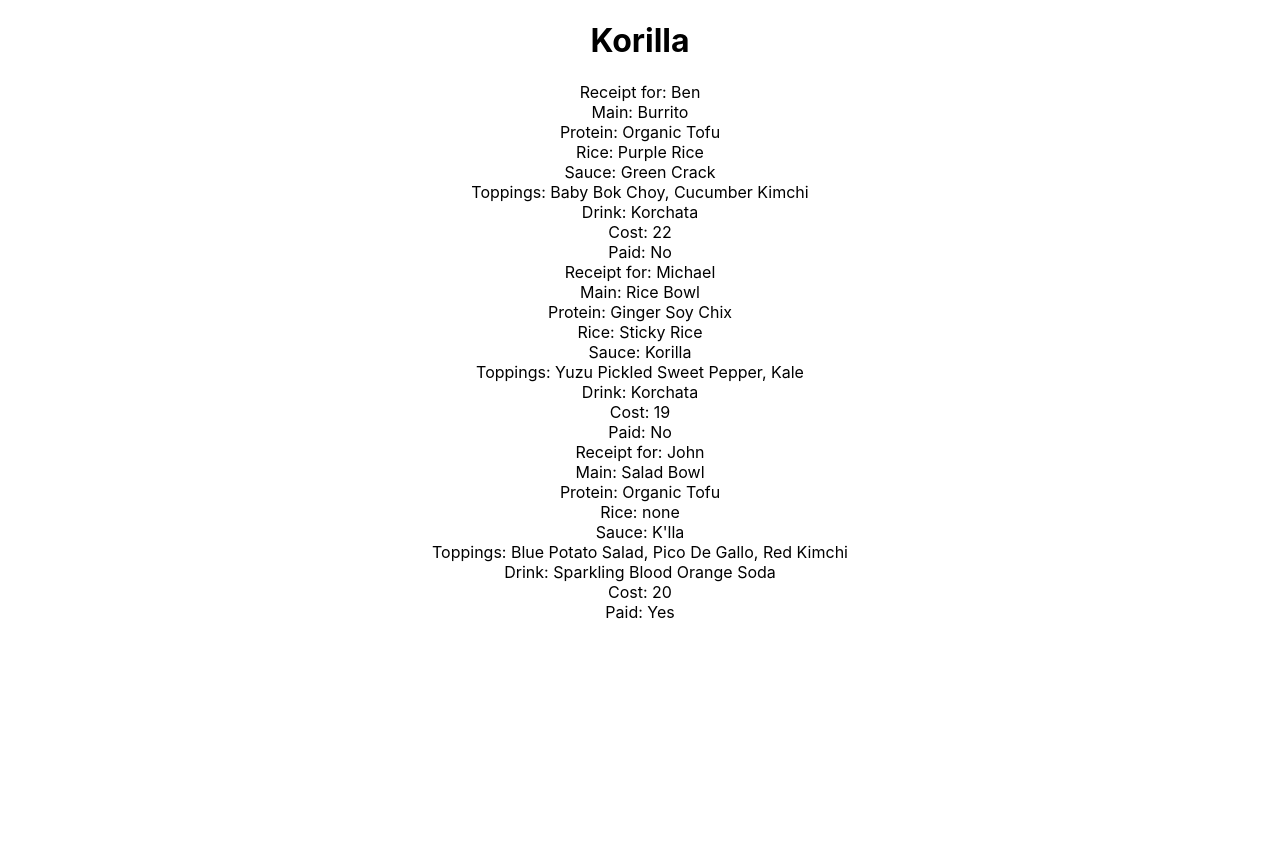
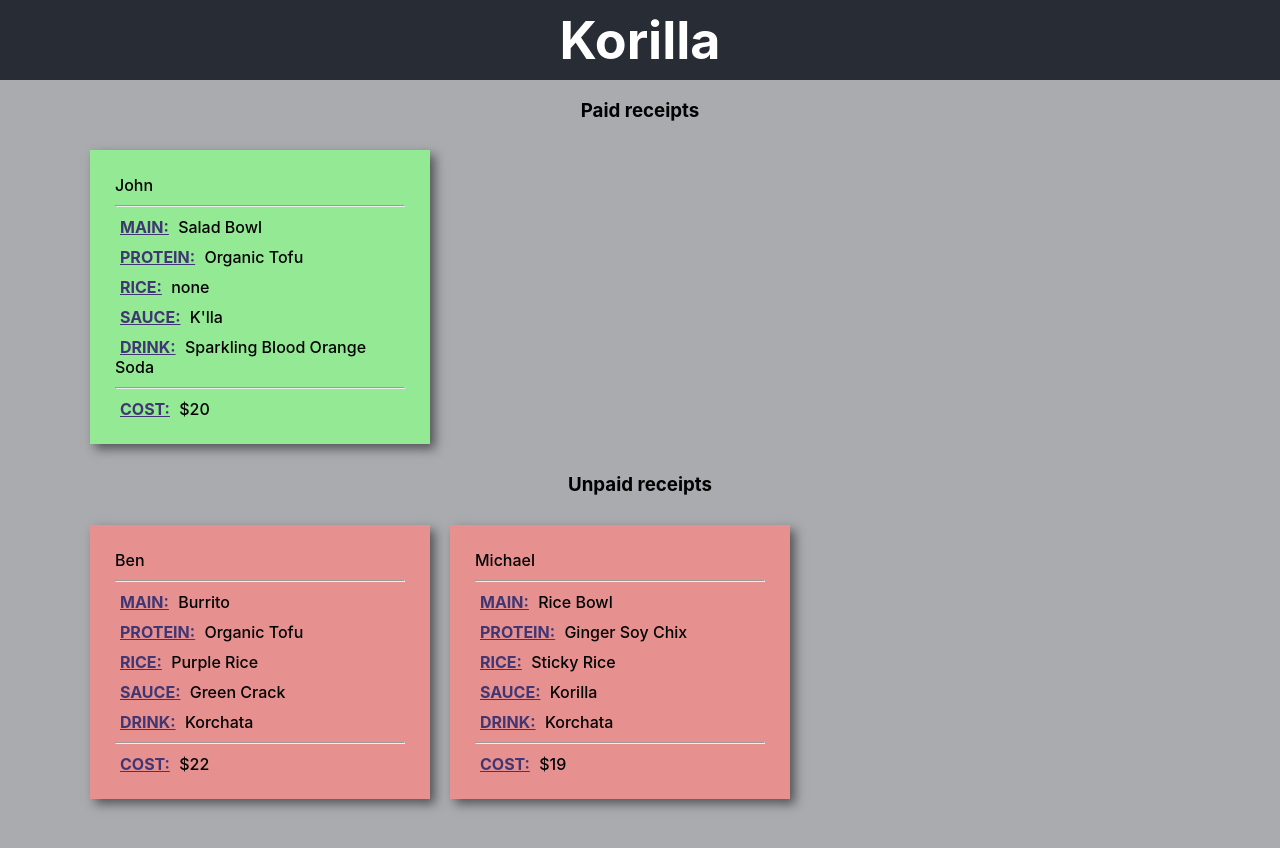
Before and after one commit to mike-gustafson/korilla-receipts, a React (Create React App) app in the folder korrilla/: page / in a window 1280 px wide. Shown: the top 848 px of the page. Before the commit the page ends 800 px from the top, so only its background shows below. Built offline with nearby package versions, Linux system fonts and the light colour scheme.

Commit message:
refactor layout and styling of receipts; separate paid and unpaid receipts in App component and add Receipt component styles

```diff
--- a/korrilla/src/App.css
+++ b/korrilla/src/App.css
@@ -15,13 +15,27 @@
 
 .App-header {
   background-color: #282c34;
-  min-height: 100vh;
+  max-height: 10vh;
   display: flex;
   flex-direction: column;
-  align-items: center;
+  align-items: left;
   justify-content: center;
   font-size: calc(10px + 2vmin);
   color: white;
+  position: fixed;
+  width: 100%;
+  z-index: 100;
+}
+
+.App-content {
+  padding: 10vh;
+  background-color: #a9abaf;
+}
+
+.App-receipts {
+  display: flex;
+  flex-direction: row;
+  flex-wrap: wrap;
 }
 
 .App-link {
--- a/korrilla/src/App.js
+++ b/korrilla/src/App.js
@@ -10,10 +10,28 @@
 
   return (
     <div className="App">
-      <h1>Korilla</h1>
-      {receipts.map((receipt, index) => {
-          return <Receipt key={index} receiptData={receipt} />
-        })}
+      <header className="App-header">
+        <h1>Korilla</h1>
+      </header>
+      <div className="App-content">
+          <h3>Paid receipts</h3>
+          <div className="App-receipts">
+          {receipts.map((receipt, index) => {
+            if (receipt.paid) {
+              return <Receipt key={index} receiptData={receipt} />
+            }
+          })}
+        </div>
+
+        <h3>Unpaid receipts</h3>
+        <div className="App-receipts">
+          {receipts.map((receipt, index) => {
+            if (!receipt.paid) {
+              return <Receipt key={index} receiptData={receipt} />
+            }
+          })}
+        </div>
+      </div>
     </div>
   );
 }
--- /dev/null
+++ b/korrilla/src/components/Receipt.css
@@ -0,0 +1,32 @@
+.Receipt {
+    display: flex;
+    flex-direction: column;
+    margin: 10px;
+    padding: 20px;
+    width: 25vw;
+    min-width: 200px;
+    max-width: 300px;
+    background-color: white;
+    box-shadow: 5px 5px 10px rgba(0, 0, 0, 0.5);
+    text-align: left;
+}
+
+.Receipt * {
+    margin: 5px;
+    font-weight: 500;
+}
+
+.Receipt-line-name {
+    font-weight: 700;
+    color: #413674;
+    text-transform: uppercase;
+    text-decoration: underline;
+}
+
+.Receipt-paid {
+    background-color: rgb(148, 233, 148);
+}
+
+.Receipt-unpaid {
+    background-color: rgb(230, 144, 144);
+}
--- a/korrilla/src/components/Receipt.jsx
+++ b/korrilla/src/components/Receipt.jsx
@@ -1,16 +1,20 @@
+import './Receipt.css';
+
 const Receipt = ({ receiptData }) => {
 
     return (
-        <div>
-            <div>Receipt for: {receiptData.person}</div>
-            <div>Main: {receiptData.order.main}</div>
-            <div>Protein: {receiptData.order.protein}</div>
-            <div>Rice: {receiptData.order.rice}</div>
-            <div>Sauce: {receiptData.order.sauce}</div>
-            <div>Toppings: {receiptData.order.toppings.join(", ")}</div>
-            <div>Drink: {receiptData.order.drink}</div>
-            <div>Cost: {receiptData.order.cost}</div>
-            <div>Paid: {receiptData.paid ? "Yes" : "No"}</div>
+        <div className={`Receipt ${receiptData.paid ? "Receipt-paid" : "Receipt-unpaid"}`}>
+            <strong>{receiptData.person}</strong>
+            <hr></hr>
+            <div><span className="Receipt-line-name">Main:</span> {receiptData.order.main}</div>
+            <div><span className="Receipt-line-name">Protein:</span> {receiptData.order.protein}</div>
+            <div><span className="Receipt-line-name">Rice:</span> {receiptData.order.rice}</div>
+            <div><span className="Receipt-line-name">Sauce:</span> {receiptData.order.sauce}</div>
+            {/* <div>Toppings: {receiptData.order.toppings.join(", ")}</div> */}
+            <div><span className="Receipt-line-name">Drink:</span> {receiptData.order.drink}</div>
+            <hr></hr>
+            <div><span className="Receipt-line-name">Cost:</span> ${receiptData.order.cost}</div>
+            {/* <div>Paid: {receiptData.paid ? "Yes" : "No"}</div> */}
         </div>
     );
 }
```
